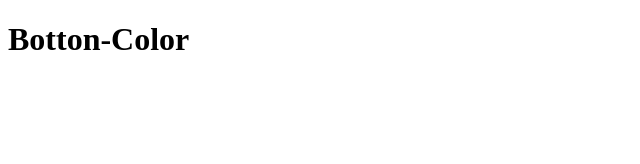
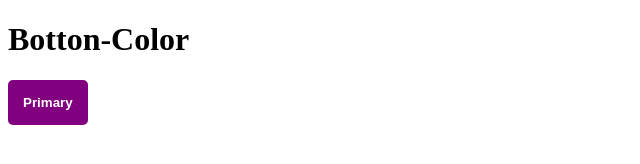
Before and after one commit to Denis-G25/Botton-Color, a plain HTML site: page index.html in a window 1280 px wide. Shown: the whole page, without its empty margins (0-640 px from the left). Drawn offline with Linux system fonts and the light colour scheme.

Commit message:
add primary button

```diff
--- a/index.html
+++ b/index.html
@@ -4,8 +4,10 @@
     <meta charset="UTF-8">
     <meta name="viewport" content="width=device-width, initial-scale=1.0">
     <title>Botton Color</title>
+    <link rel="stylesheet" href="style-alex.css">
 </head>
 <body>
     <h1>Botton-Color</h1>
+    <button class="btn-primary">Primary</button>
 </body>
 </html>
--- /dev/null
+++ b/style-alex.css
@@ -0,0 +1,8 @@
+.btn-primary {
+    background-color: purple;
+    color: white;
+    padding: 15px;
+    border: none;
+    border-radius: 5px;
+    font-weight: bold;
+}
```
Also changed, not shown: 1 other file.
